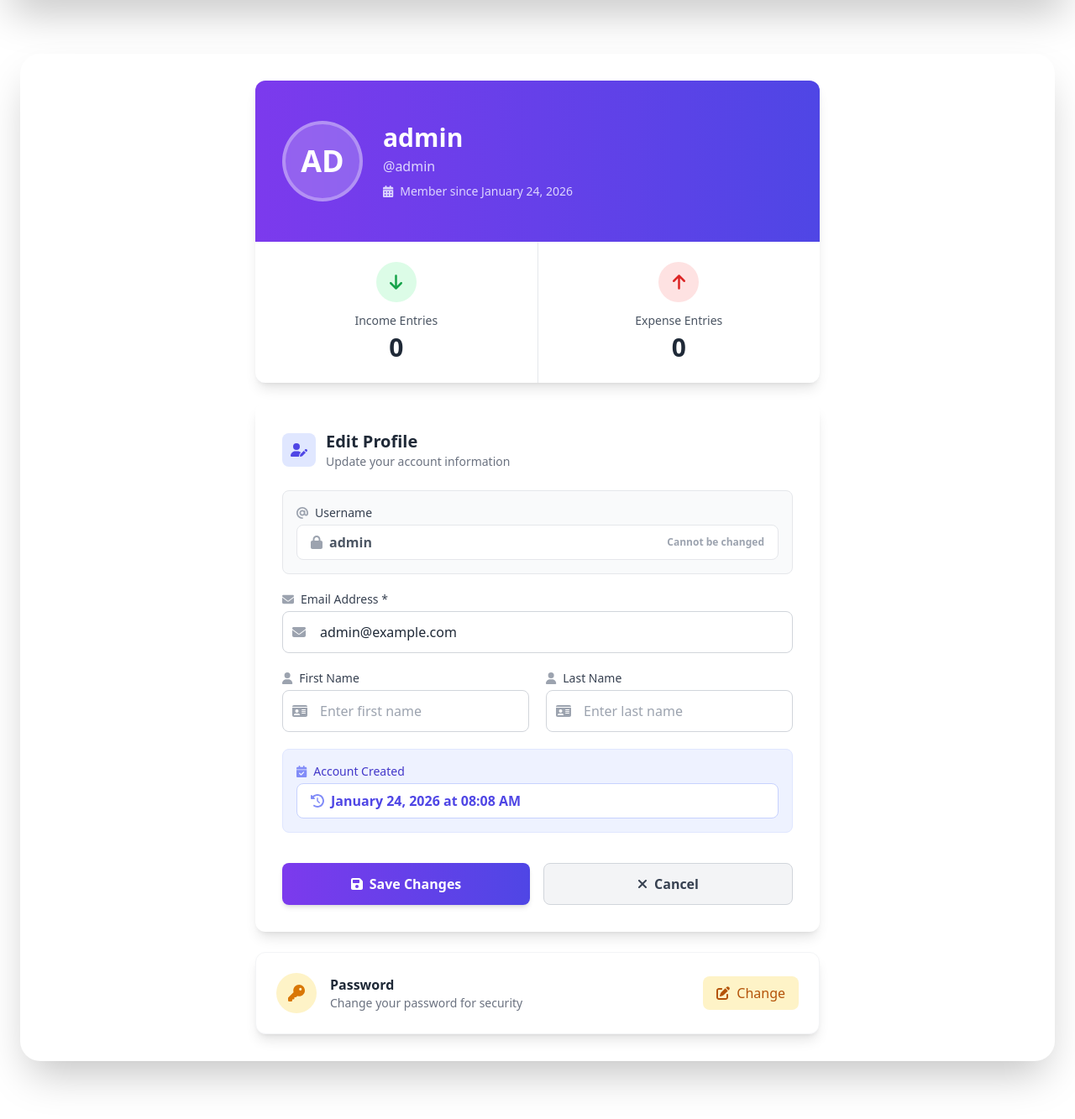
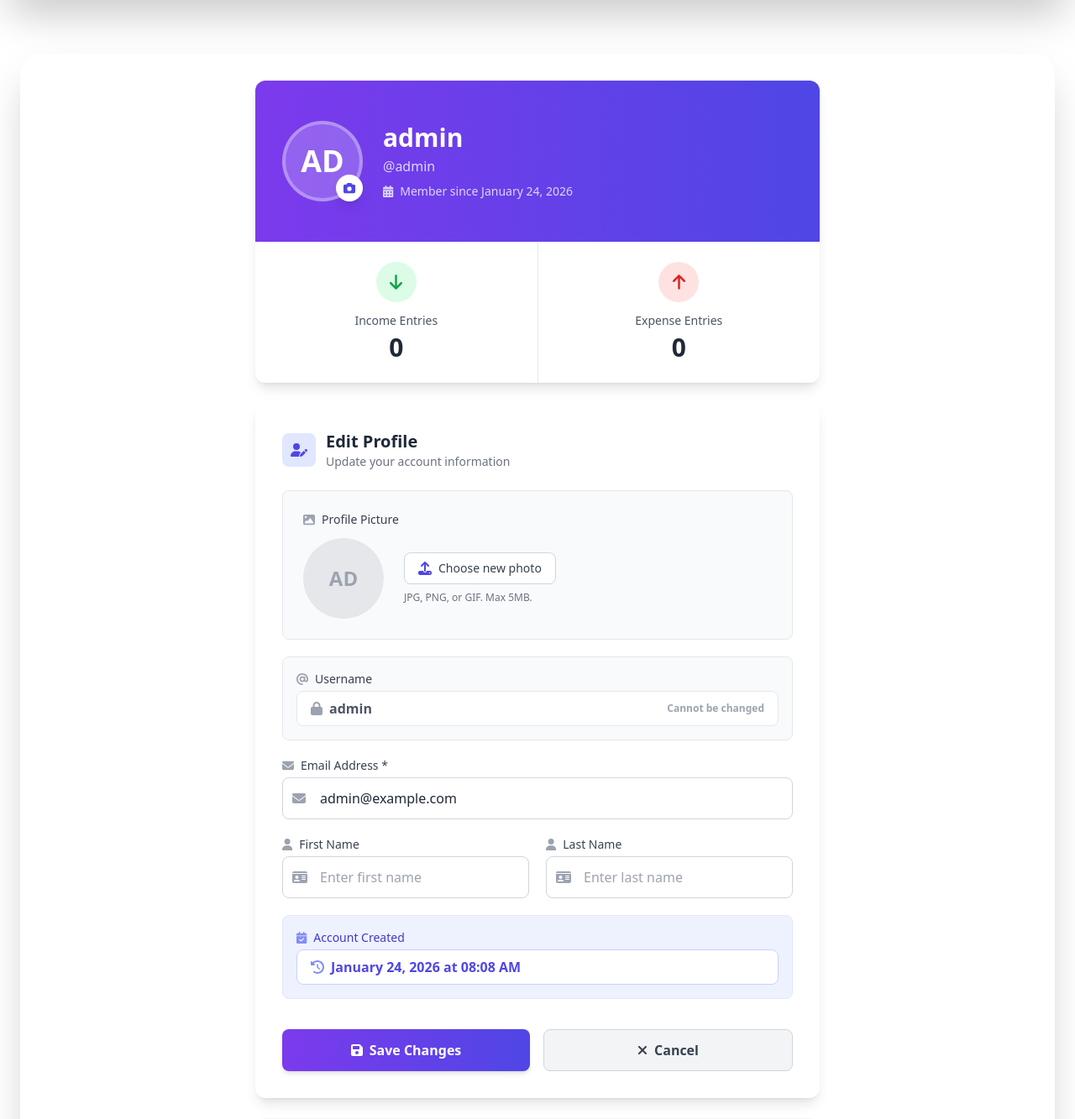
Before and after one commit to Riyadulislamratul/Cash_Management_System, a Django app: page /profile/ in a window 1280 px wide. Shown: the part 72-1405 px from the top of the page at 84% size. Run offline with Django 4.2, Linux system fonts and the light colour scheme; a user stored in the database is signed in; data comes from the database, SQL or seed files in the repository; both versions use the stored data as it was after the commit; some libraries are stand-ins or nearby versions.

Commit message:
Profile picture added

```diff
--- a/CashManagement/settings.py
+++ b/CashManagement/settings.py
@@ -94,3 +94,7 @@ DEFAULT_AUTO_FIELD = 'django.db.models.BigAutoField'
 LOGIN_URL = 'login'
 LOGIN_REDIRECT_URL = 'dashboard'
 LOGOUT_REDIRECT_URL = 'login'
+
+# Media settings
+MEDIA_URL = '/media/'
+MEDIA_ROOT = BASE_DIR / 'media'
--- a/CashManagement/urls.py
+++ b/CashManagement/urls.py
@@ -3,8 +3,14 @@ URL configuration for Name_ID_ManageCash project.
 """
 from django.contrib import admin
 from django.urls import path, include
+from django.conf import settings
+from django.conf.urls.static import static
 
 urlpatterns = [
     path('admin/', admin.site.urls),
     path('', include('ManageCash.urls')),
 ]
+
+# Serve media files in development
+if settings.DEBUG:
+    urlpatterns += static(settings.MEDIA_URL, document_root=settings.MEDIA_ROOT)
--- a/ManageCash/apps.py
+++ b/ManageCash/apps.py
@@ -4,3 +4,6 @@ from django.apps import AppConfig
 class ManagecashConfig(AppConfig):
     default_auto_field = 'django.db.models.BigAutoField'
     name = 'ManageCash'
+
+    def ready(self):
+        import ManageCash.signals
--- a/ManageCash/models.py
+++ b/ManageCash/models.py
@@ -1,6 +1,21 @@
 
 from django.db import models
 from django.contrib.auth.models import User
+
+
+class Profile(models.Model):
+    user = models.OneToOneField(User, on_delete=models.CASCADE)
+    profile_picture = models.ImageField(upload_to='profile_pics/', blank=True, null=True)
+    bio = models.TextField(blank=True, max_length=500)
+    phone = models.CharField(max_length=20, blank=True)
+
+    def __str__(self):
+        return f'{self.user.username} Profile'
+
+    @property
+    def has_profile_picture(self):
+        return bool(self.profile_picture and self.profile_picture.name)
+
 
 class AddCash(models.Model):
     user = models.ForeignKey(User, on_delete=models.CASCADE)
--- a/ManageCash/views.py
+++ b/ManageCash/views.py
@@ -5,7 +5,7 @@ from django.contrib.auth.models import User
 from django.contrib import messages
 from django.db.models import Sum, Q
 from django.views.decorators.http import require_http_methods
-from .models import AddCash, Expense
+from .models import AddCash, Expense, Profile
 
 
 def register(request):
@@ -253,6 +253,12 @@ def delete_expense(request, pk):
 @login_required(login_url='login')
 def profile(request):
     """View for managing user profile"""
+    # Get profile using Django's reverse relation (this ensures it works even if not created yet)
+    try:
+        profile = request.user.profile
+    except Profile.DoesNotExist:
+        profile = Profile.objects.create(user=request.user)
+
     if request.method == 'POST':
         first_name = request.POST.get('first_name', '')
         last_name = request.POST.get('last_name', '')
@@ -261,12 +267,12 @@ def profile(request):
         # Validate
         if not email:
             messages.error(request, 'Email is required!')
-            return render(request, 'ManageCash/profile.html')
+            return render(request, 'ManageCash/profile.html', {'profile': profile})
 
         # Check if email already exists for another user
         if User.objects.filter(email=email).exclude(pk=request.user.pk).exists():
             messages.error(request, 'Email already in use!')
-            return render(request, 'ManageCash/profile.html')
+            return render(request, 'ManageCash/profile.html', {'profile': profile})
 
         # Update user profile
         request.user.first_name = first_name
@@ -274,11 +280,24 @@ def profile(request):
         request.user.email = email
         request.user.save()
 
+        # Handle profile picture
+        if 'profile_picture' in request.FILES:
+            profile.profile_picture = request.FILES['profile_picture']
+            profile.save()
+
+        # Handle remove profile picture
+        if 'remove_profile_picture' in request.POST:
+            if profile.profile_picture and profile.profile_picture.name != 'default.png':
+                profile.profile_picture.delete()
+                profile.profile_picture = 'default.png'
+                profile.save()
+
         messages.success(request, 'Profile updated successfully!')
         return redirect('profile')
 
     context = {
         'user': request.user,
+        'profile': profile,
     }
     return render(request, 'ManageCash/profile.html', context)
 
--- a/templates/ManageCash/profile.html
+++ b/templates/ManageCash/profile.html
@@ -8,9 +8,19 @@
     <div class="bg-white rounded-xl shadow-lg overflow-hidden mb-6">
         <div class="bg-gradient-to-r from-violet-600 to-indigo-600 px-8 py-12">
             <div class="flex items-center gap-6">
-                <!-- Avatar -->
-                <div class="w-24 h-24 rounded-full bg-white/20 backdrop-blur-sm flex items-center justify-center border-4 border-white/30">
-                    <span class="text-4xl font-bold text-white">{{ user.username|upper|slice:2 }}</span>
+                <!-- Profile Picture Upload -->
+                <div class="relative group">
+                    <div class="w-24 h-24 rounded-full bg-white/20 backdrop-blur-sm flex items-center justify-center border-4 border-white/30 overflow-hidden">
+                        {% if profile.has_profile_picture %}
+                            <img src="{{ profile.profile_picture.url }}" alt="Profile" class="w-full h-full object-cover">
+                        {% else %}
+                            <span class="text-4xl font-bold text-white">{{ user.username|upper|slice:2 }}</span>
+                        {% endif %}
+                    </div>
+                    <label for="profile_picture" class="absolute bottom-0 right-0 w-8 h-8 bg-white rounded-full flex items-center justify-center cursor-pointer shadow-lg text-indigo-600 hover:bg-gray-100 transition-colors">
+                        <i class="fas fa-camera text-sm"></i>
+                    </label>
+                    <input type="file" id="profile_picture" name="profile_picture" accept="image/*" class="hidden" onchange="previewImage(event)">
                 </div>
                 <div class="text-white">
                     <h1 class="text-3xl font-bold">{{ user.first_name|default:user.username }} {{ user.last_name|default:"" }}</h1>
@@ -65,8 +75,39 @@
             </div>
         </div>
 
-        <form method="POST" class="space-y-5">
+        <form method="POST" enctype="multipart/form-data" class="space-y-5">
             {% csrf_token %}
+
+            <!-- Profile Picture Section -->
+            <div class="bg-gray-50 rounded-lg p-6 border border-gray-200">
+                <label class="block text-sm font-medium text-gray-700 mb-3">
+                    <i class="fas fa-image mr-2 text-gray-400"></i>Profile Picture
+                </label>
+                <div class="flex items-center gap-6">
+                    <!-- Current/Preview Image -->
+                    <div class="w-24 h-24 rounded-full bg-gray-200 flex items-center justify-center overflow-hidden border-3 border-indigo-200">
+                        {% if profile.has_profile_picture %}
+                            <img id="preview" src="{{ profile.profile_picture.url }}" alt="Profile" class="w-full h-full object-cover">
+                        {% else %}
+                            <span id="preview" class="text-2xl font-bold text-gray-400">{{ user.username|upper|slice:2 }}</span>
+                        {% endif %}
+                    </div>
+                    <div class="flex-1">
+                        <label for="profile_picture" class="cursor-pointer inline-flex items-center gap-2 bg-white border border-gray-300 rounded-lg px-4 py-2 hover:bg-gray-50 transition-colors">
+                            <i class="fas fa-upload text-indigo-600"></i>
+                            <span class="text-sm text-gray-700">Choose new photo</span>
+                        </label>
+                        <input type="file" id="profile_picture" name="profile_picture" accept="image/*" class="hidden" onchange="previewImage(event)">
+                        <p class="text-gray-500 text-xs mt-2">JPG, PNG, or GIF. Max 5MB.</p>
+                        {% if profile.has_profile_picture %}
+                            <label class="inline-flex items-center gap-2 mt-3 text-red-600 hover:text-red-700 cursor-pointer">
+                                <input type="checkbox" name="remove_profile_picture" class="rounded border-gray-300 text-red-600 focus:ring-red-500">
+                                <span class="text-sm">Remove current photo</span>
+                            </label>
+                        {% endif %}
+                    </div>
+                </div>
+            </div>
 
             <!-- Username (Read-only) -->
             <div class="bg-gray-50 rounded-lg p-4 border border-gray-200">
@@ -172,4 +213,21 @@
         </div>
     </div>
 </div>
+
+<script>
+function previewImage(event) {
+    const input = event.target;
+    const preview = document.getElementById('preview');
+
+    if (input.files && input.files[0]) {
+        const reader = new FileReader();
+
+        reader.onload = function(e) {
+            preview.innerHTML = '<img src="' + e.target.result + '" class="w-full h-full object-cover">';
+        }
+
+        reader.readAsDataURL(input.files[0]);
+    }
+}
+</script>
 {% endblock %}
```
Also changed, not shown: ManageCash/signals.py (added, +16 -0 lines), ManageCash/migrations/0002_profile.py (added), ManageCash/migrations/0003_alter_profile_profile_picture.py (added), db.sqlite3.
